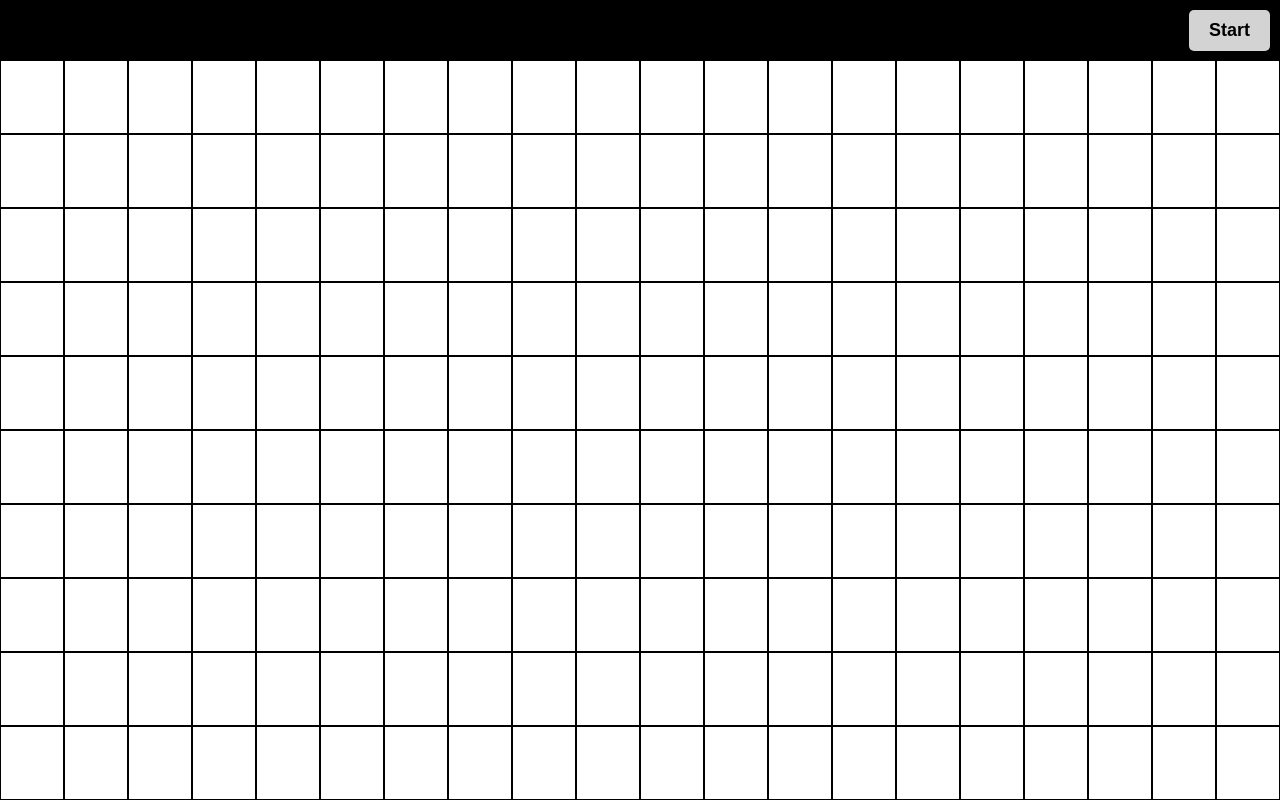
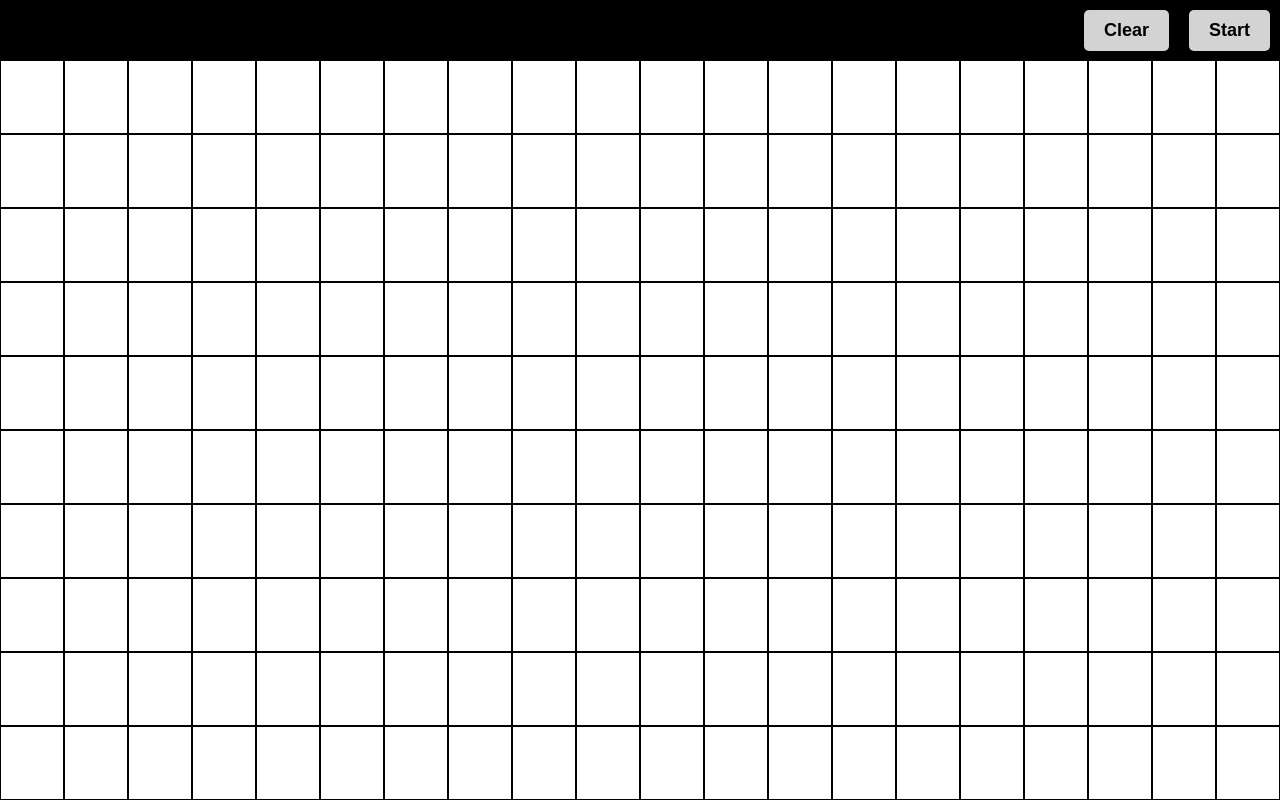
Before and after one commit to theo-seb/react-game-of-life, a React (Create React App) app: page / in a window 1280 px wide. Built offline with nearby package versions, Linux system fonts and the light colour scheme.

Commit message:
implement clear button to reset the grid

```diff
--- a/src/App.js
+++ b/src/App.js
@@ -66,6 +66,10 @@ function App() {
     setGameRunning(!gameRunning);
   };
 
+  const clear = () => {
+    setGrid(emptyGrid);
+  };
+
   return (
     <>
       <header style={{
@@ -77,6 +81,16 @@ function App() {
         justifyContent: 'flex-end',
         alignItems: 'center'
       }}>
+        {!gameRunning && <button onClick={clear} style={{
+          margin: '10px',
+          padding: '10px 20px',
+          backgroundColor: 'lightgrey',
+          textAlign: 'center',
+          border: 'none',
+          borderRadius: '5px',
+          fontWeight: 'bold',
+          fontSize: '18px',
+        }}>Clear</button>}
         <button onClick={handleGame} style={{
           margin: '10px',
           padding: '10px 20px',
```
